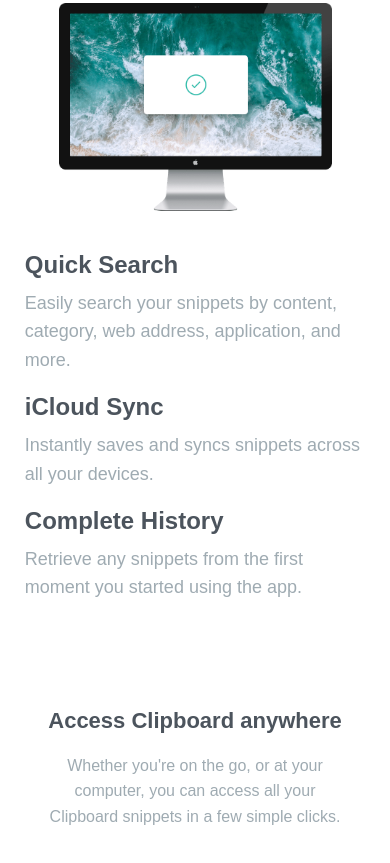
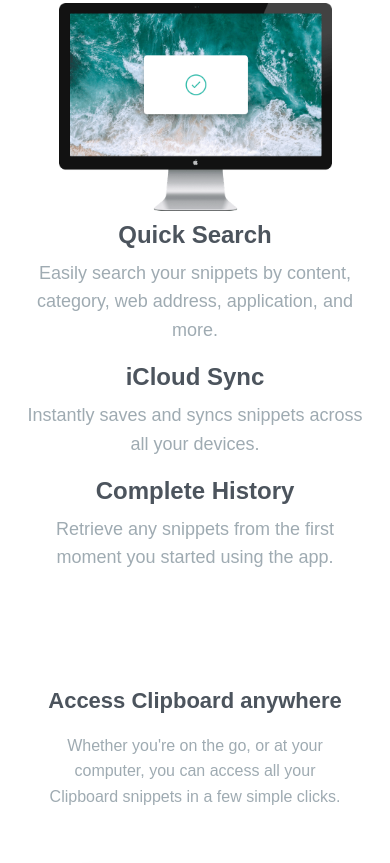
Before and after one commit to Obaadz/clipboard-landing-page, a plain HTML site: page index.html in a window 390 px wide. Shown: the part 861-1724 px from the top of the page. Drawn offline with Linux system fonts and the light colour scheme; a web font is replaced by a local one.

Commit message:
apple section text centerd in small devices

```diff
--- a/css/style.css
+++ b/css/style.css
@@ -151,6 +151,12 @@ header p {
     max-width: 34ch;
     font-size: 18px;
 }
+@media (max-width: 425px) {
+    .apple .content {
+        text-align: center;
+        margin: 10px 10px;
+    }
+}
 /* End Apple */
 
 /* Start Devices */
@@ -264,6 +270,7 @@ footer .social {
     align-self: center;
     justify-content: flex-end;
     gap: 20px;
+    flex-wrap: wrap;
 }
 .social img {
     cursor: pointer;
```
